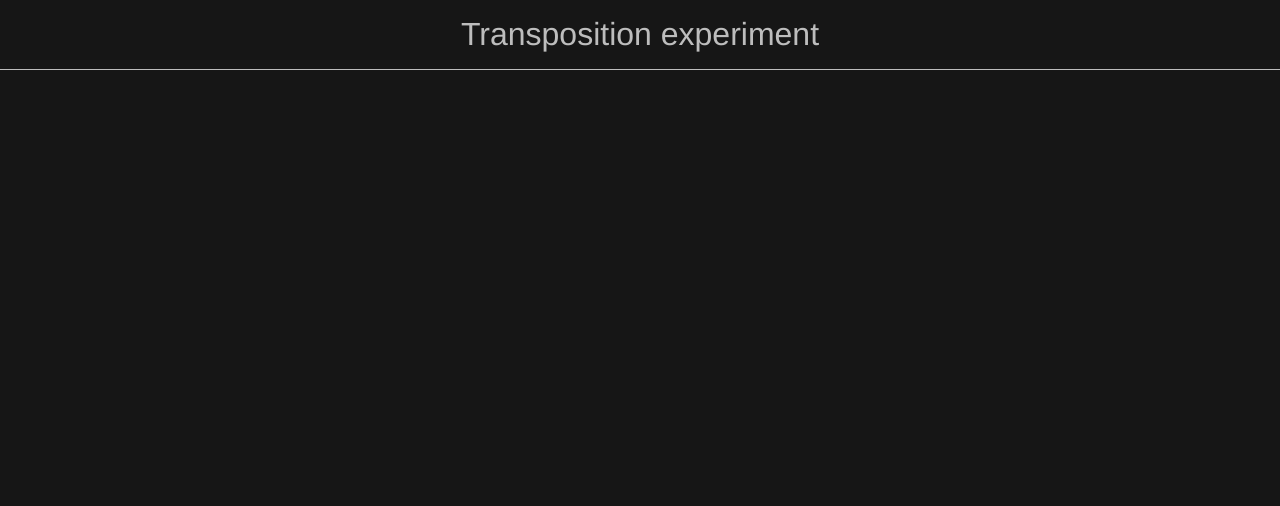
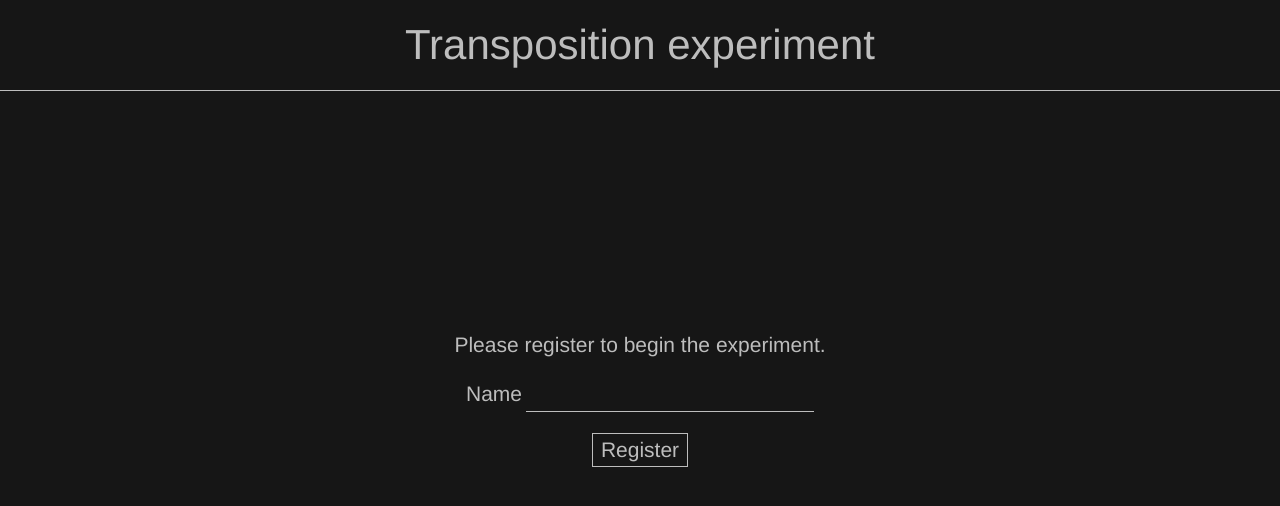
Before and after one commit to jordangray/transposition-experiment, an Angular app: page / in a window 1280 px wide. Shown: the top 506 px of the page. Built offline with nearby package versions, Linux system fonts and the light colour scheme.

Commit message:
Register form initial implementation

```diff
--- a/src/app/app-routing.module.ts
+++ b/src/app/app-routing.module.ts
@@ -1,9 +1,11 @@
 import { NgModule } from '@angular/core';
 import { Routes, RouterModule } from '@angular/router';
 import { WordTestComponent } from './words/word-test/word-test.component';
+import { RegisterComponent } from './register/register.component';
 
 
 const routes: Routes = [
+  { path: '', component: RegisterComponent },
   { path: 'test', component: WordTestComponent }
 ];
 
--- a/src/app/app.module.ts
+++ b/src/app/app.module.ts
@@ -4,6 +4,7 @@ import { NgModule } from '@angular/core';
 import { AppRoutingModule } from './app-routing.module';
 import { AppComponent } from './app.component';
 import { WordsModule } from './words/words.module';
+import { RegisterModule } from './register/register.module';
 
 @NgModule({
   declarations: [
@@ -12,7 +13,8 @@ import { WordsModule } from './words/words.module';
   imports: [
     BrowserModule,
     AppRoutingModule,
-    WordsModule
+    WordsModule,
+    RegisterModule,
   ],
   providers: [],
   bootstrap: [AppComponent]
--- /dev/null
+++ b/src/app/register/register.component.html
@@ -0,0 +1,12 @@
+<div class="register">
+  <p>Please register to begin the experiment.</p>
+
+  <div class="form-field">
+    <label for="name">Name</label>
+    <input name="name" id="name" autocomplete="off">
+  </div>
+
+  <div class="form-field">
+    <button routerLink="/test">Register</button>
+  </div>
+</div>
--- /dev/null
+++ b/src/app/register/register.component.ts
@@ -0,0 +1,15 @@
+import { Component, OnInit } from '@angular/core';
+
+@Component({
+  selector: 'app-register',
+  templateUrl: './register.component.html',
+  styleUrls: ['./register.component.scss']
+})
+export class RegisterComponent implements OnInit {
+
+  constructor() { }
+
+  ngOnInit() {
+  }
+
+}
--- a/src/app/words/word-test/word-test.component.scss
+++ b/src/app/words/word-test/word-test.component.scss
@@ -1,22 +1,17 @@
 .word-test {
 
   &__transposed {
-    font-size: 3rem;
+    font-size: 2.5rem;
     margin: 2rem 1rem;
   }
 
   &__instructions {
     margin: 2rem 1rem;
-    font-size: 1.5rem;
+    font-size: 1rem;
   }
 
   &__spelling {
-    background: #161616;
-    border: none;
-    border-bottom: 1px solid #bdbdbd;
-    color: #bdbdbd;
-    font-size: 3rem;
-    outline: none;
+    font-size: 2.5rem;
     padding: .2rem .4rem;
     text-align: center;
   }
--- a/src/styles.scss
+++ b/src/styles.scss
@@ -1,3 +1,7 @@
+html {
+  font-size: 21px;
+}
+
 body {
   background: #161616;
   color: #bdbdbd;
@@ -16,3 +20,42 @@ h1 {
   font-size: 2rem;
   margin: 1rem;
 }
+
+.form-field {
+  margin: 1rem;
+
+  label {
+    padding: 0 .2rem 0 0;
+  }
+}
+
+input {
+  background: #161616;
+  border: none;
+  border-bottom: 1px solid #bdbdbd;
+  color: #bdbdbd;
+  outline: none;
+  font: inherit;
+  padding: .2rem .4rem;
+  text-align: left;
+}
+
+button {
+  background: #161616;
+  border: 1px solid #bdbdbd;
+  color: #bdbdbd;
+  outline: none;
+  font: inherit;
+  padding: .2rem .4rem;
+
+  &:hover,
+  &:focus {
+    background: #bdbdbd;
+    color: #161616;
+  }
+
+  &:active {
+    background: white;
+    color: black;
+  }
+}
```
Also changed, not shown: src/app/register/register.module.ts (added, +15 -0 lines), src/app/register/register.component.scss (added), 1 other file (tests, documents, lock files or other folders).
